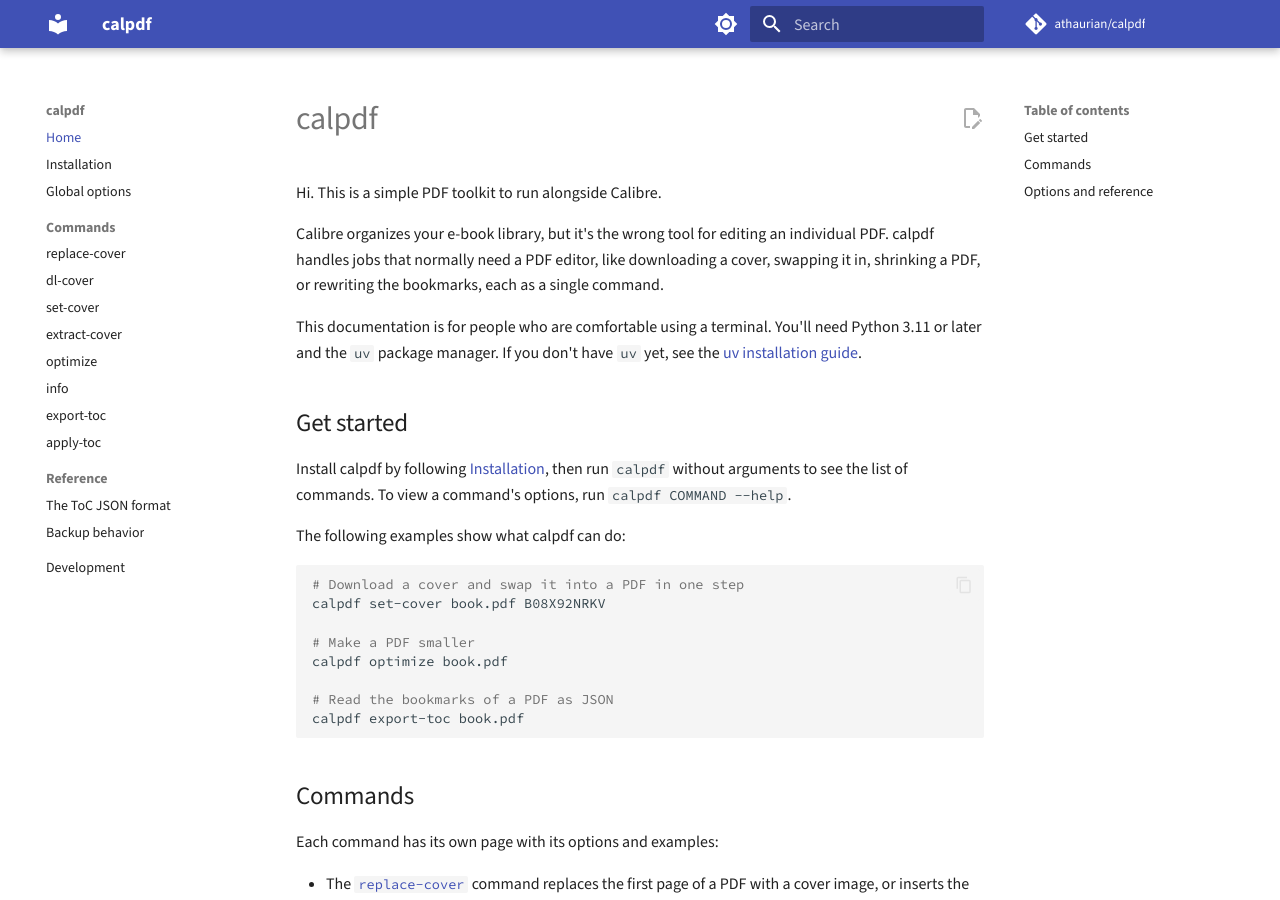
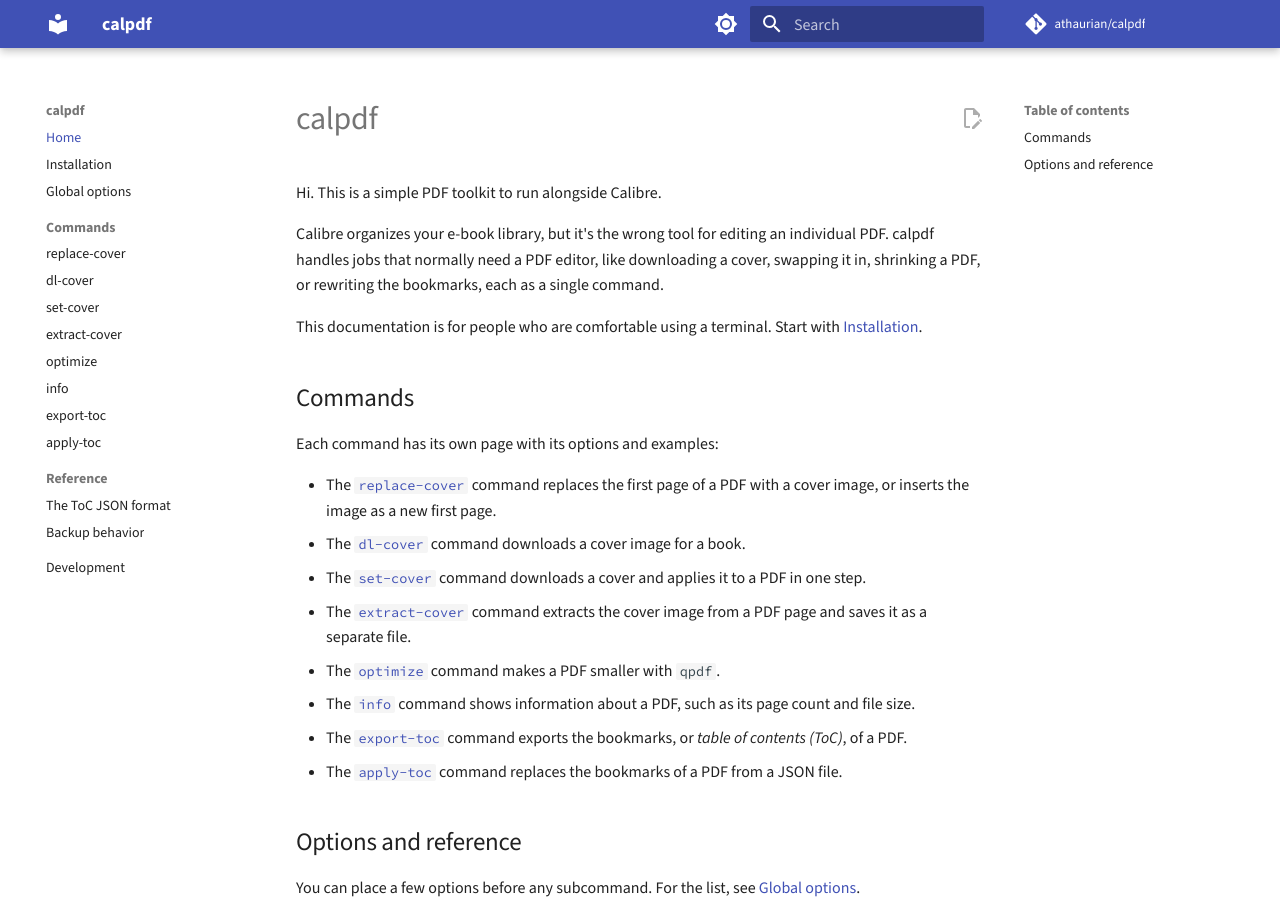
Before and after one commit to athaurian/calpdf, an MkDocs documentation site: the page built from docs/index.md, in a window 1280 px wide and 900 px high. Built offline with MkDocs 1.6.1 and Material for MkDocs 9.7.7, drawn with Linux system fonts in a browser that asks for light colours; comment, search, counter and statistics services are not loaded.

````diff
--- a/docs/index.md
+++ b/docs/index.md
@@ -4,24 +4,7 @@ Hi. This is a simple PDF toolkit to run alongside Calibre.
 
 Calibre organizes your e-book library, but it's the wrong tool for editing an individual PDF. calpdf handles jobs that normally need a PDF editor, like downloading a cover, swapping it in, shrinking a PDF, or rewriting the bookmarks, each as a single command.
 
-This documentation is for people who are comfortable using a terminal. You'll need Python 3.11 or later and the `uv` package manager. If you don't have `uv` yet, see the [uv installation guide](https://docs.astral.sh/uv/).
-
-## Get started
-
-Install calpdf by following [Installation](installation.md), then run `calpdf` without arguments to see the list of commands. To view a command's options, run `calpdf COMMAND --help`.
-
-The following examples show what calpdf can do:
-
-```bash
-# Download a cover and swap it into a PDF in one step
-calpdf set-cover book.pdf B08X92NRKV
-
-# Make a PDF smaller
-calpdf optimize book.pdf
-
-# Read the bookmarks of a PDF as JSON
-calpdf export-toc book.pdf
-```
+This documentation is for people who are comfortable using a terminal. Start with [Installation](installation.md).
 
 ## Commands
 
````
Also changed, not shown: README.md (+3 -9 lines), docs/commands/optimize.md (+1 -1 lines), docs/installation.md (+2 -0 lines), docs/reference/backup-behavior.md (+0 -2 lines).
